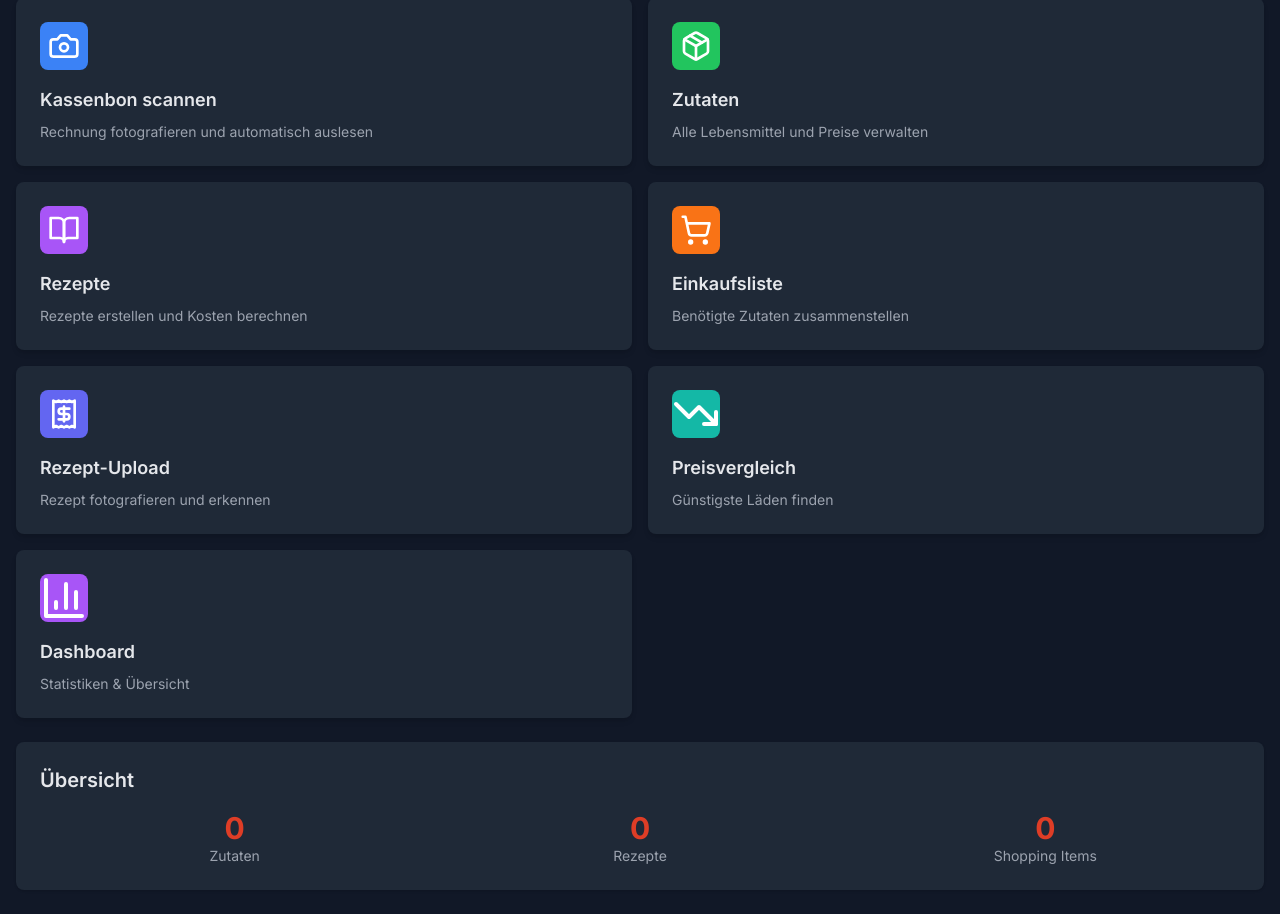
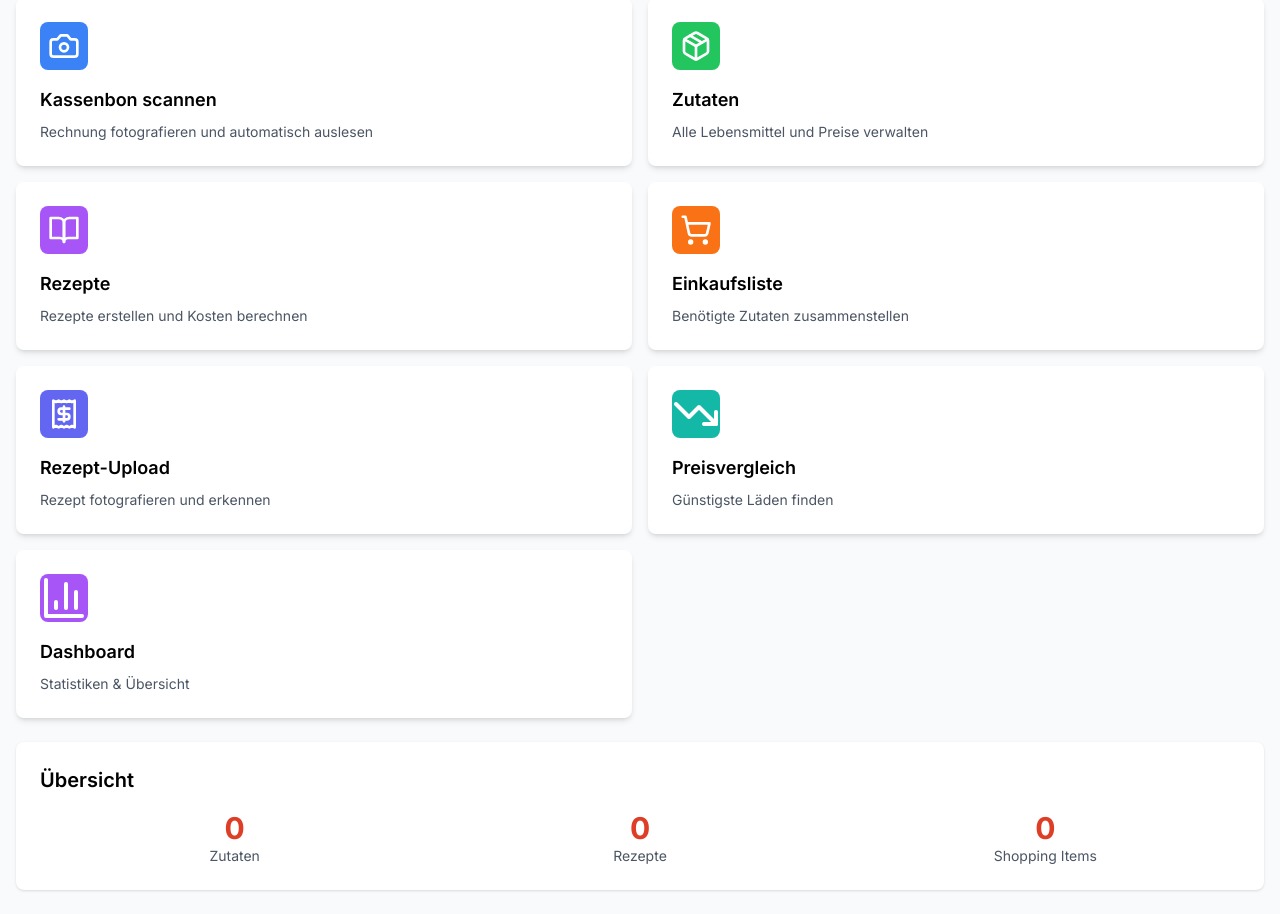
Before and after one commit to Halvar90/catering-app, a Next.js app: page / in a window 1280 px wide. Shown: the part 198-1112 px from the top of the page. Built offline with nearby package versions, Linux system fonts and the light colour scheme; no server answers; what @instantdb/react would draw is missing.

Commit message:
Implement dark mode support and enhance receipt upload functionality

```diff
--- a/app/api/ocr-receipt/route.ts
+++ b/app/api/ocr-receipt/route.ts
@@ -178,7 +178,7 @@ function parseReceiptText(text: string): {
       if (name.length > 2 && totalPrice > 0) {
         items.push({
           name,
-          price: pricePerUnit,
+          price: totalPrice,
           quantity: extractedQuantity * quantity,
           unit
         });
--- a/app/globals.css
+++ b/app/globals.css
@@ -24,52 +24,8 @@ body {
 }
 
 .dark body {
-  background: linear-gradient(to bottom, transparent, rgb(17, 24, 39)) rgb(17, 24, 39);
+  background: rgb(17, 24, 39);
   color: rgb(229, 231, 235);
-}
-
-.dark .bg-white {
-  background-color: rgb(31, 41, 55) !important;
-}
-
-.dark .bg-gray-50 {
-  background-color: rgb(17, 24, 39) !important;
-}
-
-.dark .bg-gray-100 {
-  background-color: rgb(31, 41, 55) !important;
-}
-
-.dark .text-gray-800 {
-  color: rgb(229, 231, 235) !important;
-}
-
-.dark .text-gray-900 {
-  color: rgb(243, 244, 246) !important;
-}
-
-.dark .text-black {
-  color: rgb(243, 244, 246) !important;
-}
-
-.dark .text-gray-700 {
-  color: rgb(209, 213, 219) !important;
-}
-
-.dark .text-gray-600 {
-  color: rgb(156, 163, 175) !important;
-}
-
-.dark .text-gray-500 {
-  color: rgb(107, 114, 128) !important;
-}
-
-.dark .border-gray-200 {
-  border-color: rgb(55, 65, 81) !important;
-}
-
-.dark .border-gray-300 {
-  border-color: rgb(75, 85, 99) !important;
 }
 
 @layer utilities {
--- a/app/layout.tsx
+++ b/app/layout.tsx
@@ -33,7 +33,7 @@ export default function RootLayout({
   children: React.ReactNode
 }) {
   return (
-    <html lang="de" className="dark">
+    <html lang="de">
       <body className={inter.className}>
         {children}
       </body>
--- a/app/page.tsx
+++ b/app/page.tsx
@@ -1,6 +1,6 @@
 'use client';
 
-import { useState } from 'react';
+import { useState, useEffect } from 'react';
 import {
   Camera,
   ShoppingCart,
@@ -29,6 +29,23 @@ export default function Home() {
   const [currentView, setCurrentView] = useState<View>('home');
   const [darkMode, setDarkMode] = useState(false);
 
+  // Load dark mode preference
+  useEffect(() => {
+    const saved = localStorage.getItem('darkMode');
+    if (saved) {
+      setDarkMode(JSON.parse(saved));
+    } else if (window.matchMedia('(prefers-color-scheme: dark)').matches) {
+      setDarkMode(true);
+    }
+  }, []);
+
+  // Save dark mode preference
+  const toggleDarkMode = () => {
+    const newMode = !darkMode;
+    setDarkMode(newMode);
+    localStorage.setItem('darkMode', JSON.stringify(newMode));
+  };
+
   const renderView = () => {
     switch (currentView) {
       case 'receipts':
@@ -51,10 +68,10 @@ export default function Home() {
         return (
           <div className="space-y-6">
             <div className="text-center mb-8">
-              <h1 className="text-4xl font-bold text-primary-600 mb-2">
+              <h1 className="text-4xl font-bold text-primary-600 dark:text-primary-400 mb-2">
                 Catering Manager
               </h1>
-              <p className="text-gray-600">
+              <p className="text-gray-600 dark:text-gray-400">
                 Deine professionelle Catering-Verwaltung
               </p>
             </div>
@@ -112,20 +129,20 @@ export default function Home() {
             </div>
 
             {/* Quick Stats */}
-            <div className="bg-white rounded-lg shadow p-6 mt-8">
-              <h2 className="text-xl font-semibold mb-4">Übersicht</h2>
+            <div className="bg-white dark:bg-gray-800 rounded-lg shadow p-6 mt-8">
+              <h2 className="text-xl font-semibold mb-4 dark:text-white">Übersicht</h2>
               <div className="grid grid-cols-3 gap-4 text-center">
                 <div>
-                  <div className="text-3xl font-bold text-primary-600">0</div>
-                  <div className="text-sm text-gray-600">Zutaten</div>
+                  <div className="text-3xl font-bold text-primary-600 dark:text-primary-400">0</div>
+                  <div className="text-sm text-gray-600 dark:text-gray-400">Zutaten</div>
                 </div>
                 <div>
-                  <div className="text-3xl font-bold text-primary-600">0</div>
-                  <div className="text-sm text-gray-600">Rezepte</div>
+                  <div className="text-3xl font-bold text-primary-600 dark:text-primary-400">0</div>
+                  <div className="text-sm text-gray-600 dark:text-gray-400">Rezepte</div>
                 </div>
                 <div>
-                  <div className="text-3xl font-bold text-primary-600">0</div>
-                  <div className="text-sm text-gray-600">Shopping Items</div>
+                  <div className="text-3xl font-bold text-primary-600 dark:text-primary-400">0</div>
+                  <div className="text-sm text-gray-600 dark:text-gray-400">Shopping Items</div>
                 </div>
               </div>
             </div>
@@ -160,7 +177,7 @@ export default function Home() {
           )}
 
           <button
-            onClick={() => setDarkMode(!darkMode)}
+            onClick={toggleDarkMode}
             className={`p-2 rounded-lg ${darkMode ? 'bg-gray-700 text-yellow-400' : 'bg-gray-100 text-gray-600'} hover:opacity-80`}
           >
             {darkMode ? <Sun className="w-5 h-5" /> : <Moon className="w-5 h-5" />}
@@ -174,7 +191,7 @@ export default function Home() {
       </main>
 
       {/* Bottom Navigation (Mobile) */}
-      <nav className="fixed bottom-0 left-0 right-0 bg-white border-t border-gray-200 md:hidden">
+      <nav className={`fixed bottom-0 left-0 right-0 border-t md:hidden ${darkMode ? 'bg-gray-800 border-gray-700' : 'bg-white border-gray-200'}`}>
         <div className="flex justify-around py-2">
           <NavButton
             icon={<HomeIcon className="w-6 h-6" />}
@@ -231,13 +248,13 @@ function QuickActionCard({
   return (
     <button
       onClick={onClick}
-      className="bg-white rounded-lg shadow-md p-6 hover:shadow-lg transition-shadow text-left"
+      className="bg-white dark:bg-gray-800 rounded-lg shadow-md p-6 hover:shadow-lg transition-shadow text-left"
     >
       <div className={`${color} text-white w-12 h-12 rounded-lg flex items-center justify-center mb-4`}>
         {icon}
       </div>
-      <h3 className="font-semibold text-lg mb-2">{title}</h3>
-      <p className="text-sm text-gray-600">{description}</p>
+      <h3 className="font-semibold text-lg mb-2 dark:text-white">{title}</h3>
+      <p className="text-sm text-gray-600 dark:text-gray-400">{description}</p>
     </button>
   );
 }
@@ -257,7 +274,7 @@ function NavButton({
     <button
       onClick={onClick}
       className={`flex flex-col items-center space-y-1 px-3 py-2 rounded-lg ${
-        active ? 'text-primary-600' : 'text-gray-600'
+        active ? 'text-primary-600 dark:text-primary-400' : 'text-gray-600 dark:text-gray-400'
       }`}
     >
       {icon}
--- a/components/ReceiptUpload.tsx
+++ b/components/ReceiptUpload.tsx
@@ -19,7 +19,7 @@ interface ReceiptData {
   id: string;
   storeName: string;
   totalAmount: number;
-  date: string;
+  purchaseDate: string;
   imageUrl?: string;
 }
 
@@ -102,7 +102,7 @@ export default function ReceiptUpload() {
           if (!lastReceiptData && data.receipt) {
             lastReceiptData = {
               ...data.receipt,
-              date: new Date().toISOString(),
+              purchaseDate: new Date().toISOString(),
               imageUrl: url // Keep the first image URL as main reference
             };
           }
@@ -126,7 +126,7 @@ export default function ReceiptUpload() {
           id: crypto.randomUUID(),
           storeName: 'Unbekannt',
           totalAmount: 0,
-          date: new Date().toISOString(),
+          purchaseDate: new Date().toISOString(),
           imageUrl: ''
         });
       }
@@ -169,7 +169,7 @@ export default function ReceiptUpload() {
           name: receiptName,
           storeName: receiptData?.storeName || 'Unbekannt',
           totalAmount: scannedItems.reduce((sum, item) => sum + item.totalPrice, 0),
-          purchaseDate: new Date().toISOString(),
+          purchaseDate: receiptData?.purchaseDate || new Date().toISOString(),
           processed: true,
           imageUrl: receiptData?.imageUrl || '',
         })
--- a/lib/instantdb.ts
+++ b/lib/instantdb.ts
@@ -36,11 +36,14 @@ export type Schema = {
     customMargin?: number;
     sellingPricePerPortion?: number;
     createdAt?: string;
+    recipeIngredients?: { id: string }[];
   };
   recipeIngredients: {
     id: string;
     amount: number;
     unit: string;
+    recipe?: { id: string };
+    ingredient?: { id: string };
   };
   shoppingList: {
     id: string;
@@ -51,6 +54,7 @@ export type Schema = {
     estimatedPrice?: number;
     addedAt?: string;
     priority?: string;
+    ingredient?: { id: string };
   };
   receipts: {
     id: string;
--- a/package.json
+++ b/package.json
@@ -9,6 +9,7 @@
     "lint": "next lint"
   },
   "dependencies": {
+    "@instantdb/core": "^0.22.86",
     "@instantdb/react": "^0.12.0",
     "@vercel/blob": "^0.23.0",
     "date-fns": "^3.6.0",
--- a/tailwind.config.js
+++ b/tailwind.config.js
@@ -1,5 +1,6 @@
 /** @type {import('tailwindcss').Config} */
 module.exports = {
+  darkMode: 'class',
   content: [
     './pages/**/*.{js,ts,jsx,tsx,mdx}',
     './components/**/*.{js,ts,jsx,tsx,mdx}',
```
Also changed, not shown: instant.schema.ts (added, +100 -0 lines), 1 other file (tests, documents, lock files or other folders).
